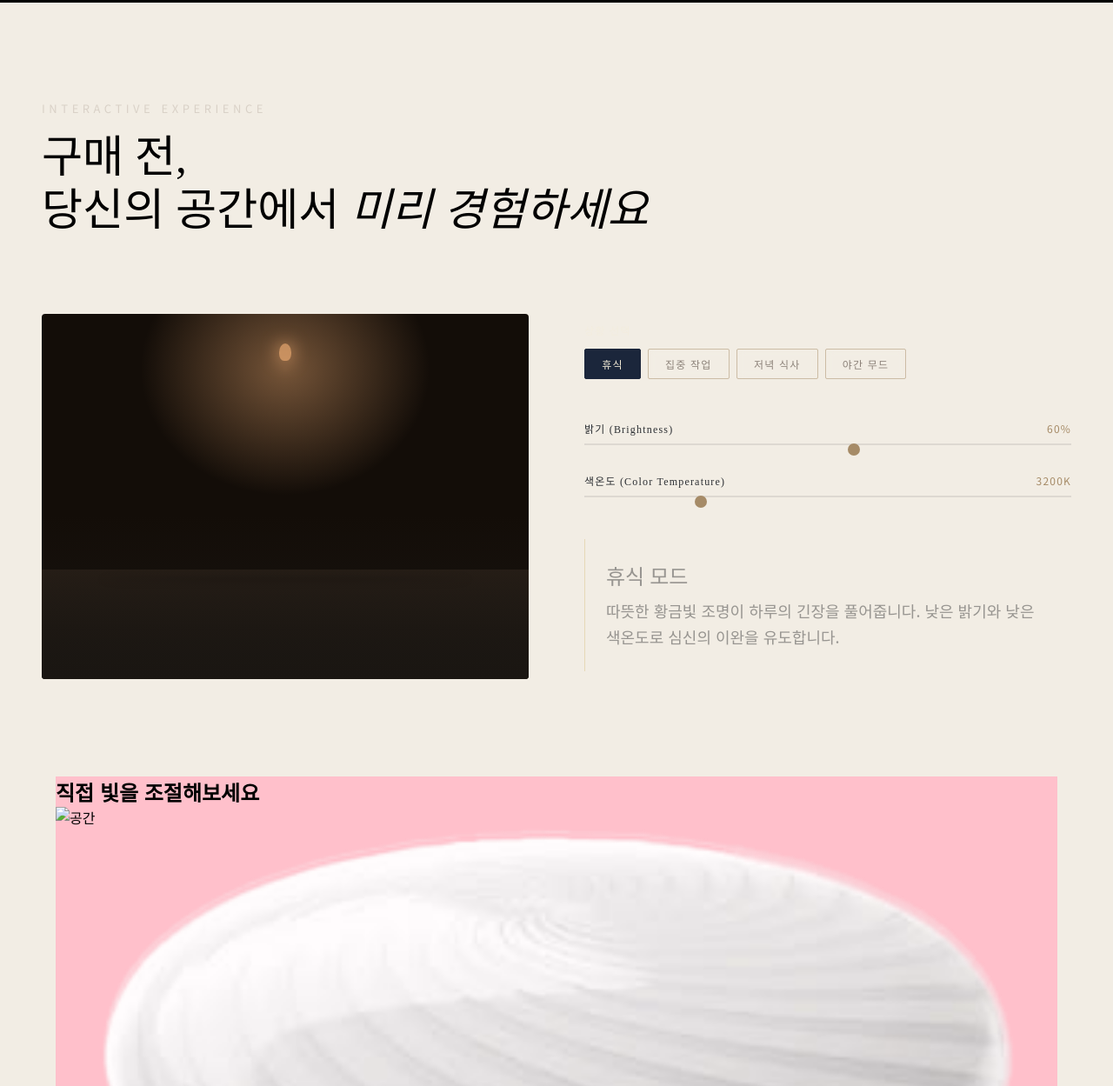
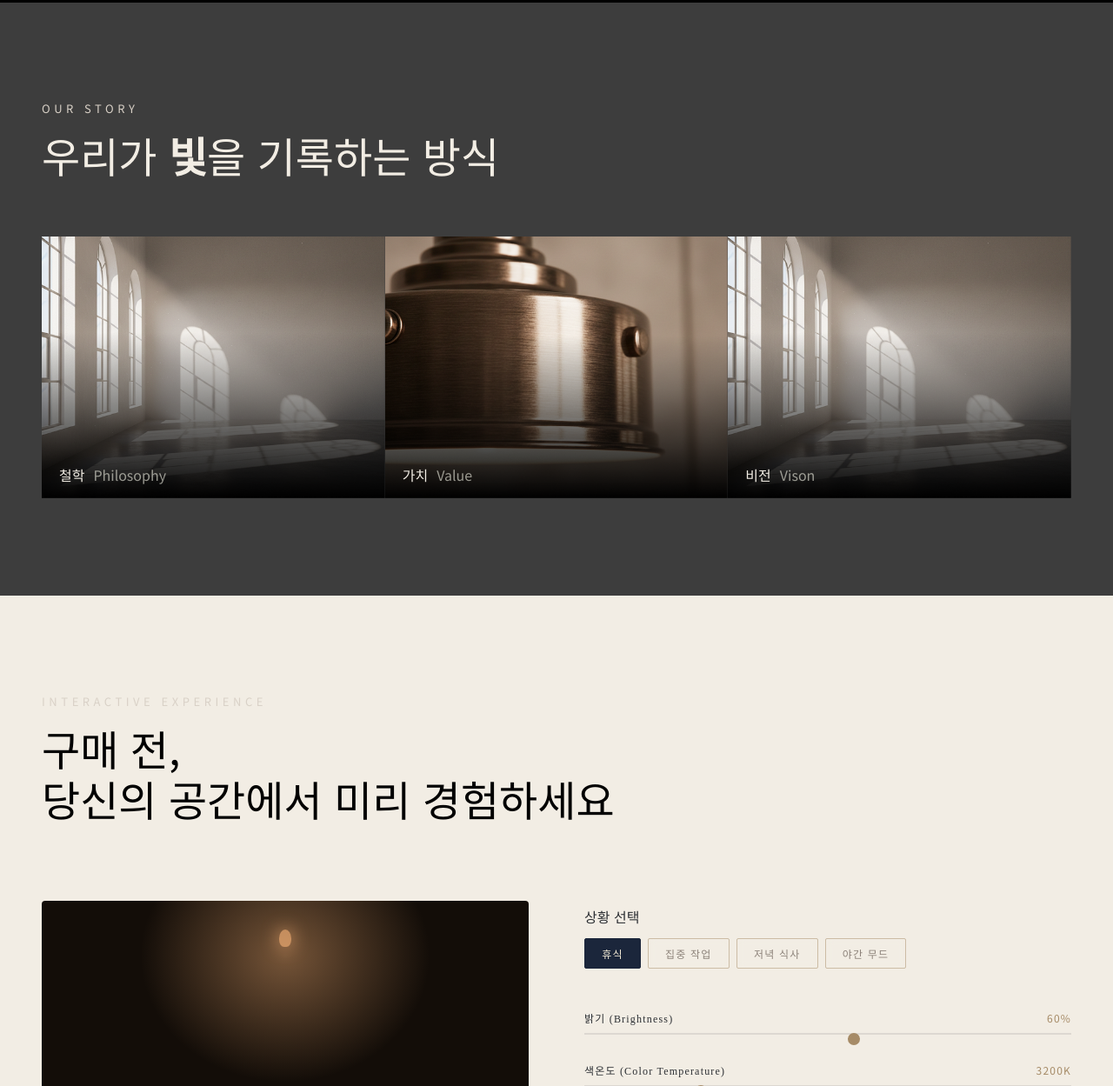
Before and after one commit to rainwhdmsql-stack/Roomlit-responsive-project, a plain HTML site: page index.html in a window 1280 px wide. Shown: the part 3937-5186 px from the top of the page at 87% size. Drawn offline with Linux system fonts and the light colour scheme.

Commit message:
our story 영역 만드는중, 호버 기능만 넣으면 됌! !

```diff
--- a/JS/visual.js
+++ b/JS/visual.js
@@ -6,7 +6,6 @@ document.addEventListener("DOMContentLoaded", () => {
   const lightGlow = document.getElementById("lightGlow");
   const bedroomBg = document.querySelector(".bedroom-bg");
   const controls = document.getElementById("controls");
-  // 텍스트 박스 변수 추가
   const lightTextBox = document.getElementById("lightTextBox");
 
   window.addEventListener("scroll", () => {
@@ -14,41 +13,42 @@ document.addEventListener("DOMContentLoaded", () => {
     const vh = window.innerHeight;
     const rect = stickySection.getBoundingClientRect();
 
-    // 메인 비주얼 구간에서의 진행률 계산 (0 ~ 1)
+    // [수정] 조명 가시성 제어: 섹션 하단이 화면의 50% 지점(vh * 0.5)에 도달하면 숨김
+    // 더 빨리 사라지게 하려면 0.5를 0.8 또는 1.0으로 키우세요
+    if (rect.bottom < vh * 0.5) {
+      lampContainer.classList.add("is-hidden");
+    } else {
+      lampContainer.classList.remove("is-hidden");
+    }
+
+    // 메인 비주얼 구간 진행률 계산
     let progress = Math.max(0, Math.min(1, -rect.top / vh));
 
-    // 1. 위치 계산: translateY로 부드럽게 이동
+    // 1. 위치 계산
     const startY = 10;
     const endY = 0;
     const currentY = startY + (endY - startY) * progress;
-
-    // 2. transform 적용
     lampContainer.style.transform = `translateX(-50%) translateY(${currentY}vh)`;
 
-    // 3. 클래스 제어 (크기 변화용)
+    // 2. 클래스 제어
     if (progress > 0.1) lampContainer.classList.add("is-main");
     else lampContainer.classList.remove("is-main");
 
-    // 4. 조명 밝기 및 배경 인터랙션
+    // 3. 조명 밝기 및 배경 인터랙션
     const startEffect = vh * 0.7;
     const endEffect = vh * 2.5;
 
     if (scrollY > startEffect) {
-      let effectProgress = Math.min(
-        1,
-        (scrollY - startEffect) / (endEffect - startEffect),
-      );
+      let effectProgress = Math.min(1, (scrollY - startEffect) / (endEffect - startEffect));
 
       lampImg.style.filter = `brightness(${effectProgress})`;
       innerLight.style.opacity = Math.pow(effectProgress, 2) * 1.5;
       bedroomBg.style.opacity = effectProgress;
       lightGlow.style.opacity = effectProgress * 0.8;
 
-      // 텍스트는 0.6에서 먼저 등장
       if (effectProgress > 0.6) lightTextBox.classList.add("show");
       else lightTextBox.classList.remove("show");
 
-      // 버튼은 0.8에서 나중에 등장
       if (effectProgress > 0.9) controls.classList.add("show");
       else controls.classList.remove("show");
 
--- a/css/main.css
+++ b/css/main.css
@@ -2,6 +2,7 @@
 @import url("font.css");
 @import url("header.css");
 @import url("visual.css");
+@import url("story.css");
 
 
 /* 공통영역 */
--- /dev/null
+++ b/css/story.css
@@ -0,0 +1,31 @@
+/* 브랜드 스토리 전체 영역 */
+.story {
+  padding: 7rem 3rem;
+  background-color: rgb(61, 61, 61);
+}
+
+/* 콘텐츠 제목 */
+.story .section-title {
+  color: var(--background-color);
+}
+/* 브랜드 스토리 카드 전체 영역 */
+.story-wrap {
+  margin-top: 4rem;
+  display: flex;
+}
+.story-1,
+.story-2,
+.story-3 {
+  position: relative;
+}
+.story-des {
+  position: absolute;
+  bottom: 5%;
+  left: 20px;
+  color: var(--background-color);
+}
+
+.story-des span{
+    margin-left: 10px;
+    color: rgba(242, 242, 228, 0.6);
+}
--- a/css/visual.css
+++ b/css/visual.css
@@ -199,15 +199,12 @@ button:hover {
 
 /* 콘텐츠 타이틀 */
 .section-title {
-  font-family: "Cormorant Garamond", serif;
-  font-size: clamp(2rem, 4vw, 3.5rem);
-  font-weight: 300;
+  font-size: var(--web--contents-title);
+    font-weight: 400;
   line-height: 1.2;
   margin-bottom: 0.5rem;
 }
-.section-title em {
-  font-style: italic;
-}
+
 
 
 
@@ -368,19 +365,33 @@ input[type="range"]::-webkit-slider-runnable-track {
 }
 
 .mood-desc {
+  font-style: var("Cormorant Garamond", serif);
+  font-size: 20px;
   padding: 1.5rem;
-  border-left: 1px solid rgba(201, 168, 76, 0.3);
+  border-left: 1px solid rgba(166, 139, 103, 0.6);
   margin-top: 1rem;
 }
 .mood-desc h4 {
-  font-family: "Cormorant Garamond", serif;
+  font-weight: 300;
   font-size: clamp(20px, 5vw, 24px);
-  font-weight: 300;
   margin-bottom: 0.5rem;
-  color: rgba(61, 61, 61, 0.5);
+  color: rgba(61, 61, 61, 0.8);
 }
 .mood-desc p {
   font-size: clamp(15px, 5vw, 18px);
   line-height: 1.7;
   color: rgba(61, 61, 61, 0.5);
 }
+
+
+.fixed-lamp-container {
+  transition: opacity 0.5s ease;
+  opacity: 1;
+}
+
+/* !important를 붙여 우선순위를 강제로 올립니다 */
+.fixed-lamp-container.is-hidden {
+  opacity: 0 !important;
+  visibility: hidden !important;
+  pointer-events: none !important;
+}
--- a/index.html
+++ b/index.html
@@ -178,23 +178,93 @@
           </div>
         </section>
 
+        <!-- brand story -->
+        <div class="story">
+          <p class="section-eyebrow">Our Story</p>
+          <h2 class="section-title">
+            우리가 <strong>빛</strong>을 기록하는 방식
+          </h2>
+          <!-- 브랜드 스토리 카드 영역 -->
+          <div class="story-wrap">
+            <!-- 그룹핑 1 -->
+            <div class="story-1">
+              <div class="story-img">
+                <img src="assets/our-story/Frame 32.png" alt="철학" />
+              </div>
+              <div class="story-des">
+                <p>철학<span>Philosophy</span></p>
+              </div>
+            </div>
+            <!-- 그룹핑 2 -->
+            <div class="story-2">
+              <div class="story-img">
+                <img src="assets/our-story/Frame 33.png" alt="가치" />
+              </div>
+              <div class="story-des">
+                <p>가치<span>Value</span></p>
+              </div>
+            </div>
+            <!-- 그룹핑 3 -->
+            <div class="story-3">
+              <div class="story-img">
+                <img src="assets/our-story/Frame 32.png" alt="비전" />
+              </div>
+              <div class="story-des">
+                <p>비전<span>Vison</span></p>
+              </div>
+            </div>
+          </div>
+        </div>
+
         <!-- 비주얼 - 3 ( 슬라이드 바 인터렉션 - 시뮬레이터 ) -->
         <section id="simulator">
           <p class="section-eyebrow">Interactive Experience</p>
-  <h2 class="section-title">구매 전,<br>당신의 공간에서 <em>미리 경험하세요</em></h2>
+          <h2 class="section-title">
+            구매 전,<br />당신의 공간에서 미리 경험하세요
+          </h2>
           <div class="section-divider"></div>
           <div class="sim-layout">
-    <div class="sim-room" id="simRoom" style="background: rgb(18, 13, 8);">
-      <div class="room-light" id="roomLight" style="--room-color: rgba(255,184,123,0.35); background: radial-gradient(rgba(255, 184, 123, 0.35) 0%, transparent 70%);"></div>
+            <div
+              class="sim-room"
+              id="simRoom"
+              style="background: rgb(18, 13, 8)"
+            >
+              <div
+                class="room-light"
+                id="roomLight"
+                style="
+                  --room-color: rgba(255, 184, 123, 0.35);
+                  background: radial-gradient(
+                    rgba(255, 184, 123, 0.35) 0%,
+                    transparent 70%
+                  );
+                "
+              ></div>
               <div class="room-floor"></div>
               <div class="room-table"></div>
               <div class="room-shadow"></div>
-      <div class="room-bulb" id="roomBulb" style="background: rgba(255, 184, 123, 0.525); box-shadow: rgba(255, 184, 123, 0.8) 0px 0px 16.6667px;"></div>
+              <div
+                class="room-bulb"
+                id="roomBulb"
+                style="
+                  background: rgba(255, 184, 123, 0.525);
+                  box-shadow: rgba(255, 184, 123, 0.8) 0px 0px 16.6667px;
+                "
+              ></div>
               <div class="room-furniture"></div>
             </div>
             <div class="sim-controls">
               <div>
-        <p style="font-size:0.75rem;letter-spacing:0.1em;color:rgba(245,237,216,0.4);text-transform:uppercase;margin-bottom:0.8rem">상황 선택</p>
+                <p
+                  style="
+                    font-size: clamp(12px, 5vw, 35px)
+                    letter-spacing: 0.1em;
+                    color: var( --main-text);
+                    margin-bottom: 0.8rem;
+                  "
+                >
+                  상황 선택
+                </p>
                 <div class="mood-tabs">
                   <button class="mood-tab active" data-mood="rest">휴식</button>
                   <button class="mood-tab" data-mood="work">집중 작업</button>
@@ -203,41 +273,44 @@
                 </div>
               </div>
               <div class="ctrl-group">
-        <div class="ctrl-label">밝기 (Brightness) <span id="brightnessVal">50%</span></div>
-        <input type="range" id="brightness" min="10" max="100" value="60" step="1">
+                <div class="ctrl-label">
+                  밝기 (Brightness) <span id="brightnessVal">50%</span>
+                </div>
+                <input
+                  type="range"
+                  id="brightness"
+                  min="10"
+                  max="100"
+                  value="60"
+                  step="1"
+                />
               </div>
               <div class="ctrl-group">
-        <div class="ctrl-label">색온도 (Color Temperature) <span id="tempVal">3200K</span></div>
-        <input type="range" id="colorTemp" min="2200" max="6500" value="3200" step="100">
+                <div class="ctrl-label">
+                  색온도 (Color Temperature) <span id="tempVal">3200K</span>
                 </div>
+                <input
+                  type="range"
+                  id="colorTemp"
+                  min="2200"
+                  max="6500"
+                  value="3200"
+                  step="100"
+                />
+              </div>
+              <!-- 슬라이더 버튼별 설명 -->
               <div class="mood-desc" id="moodDesc">
                 <h4>휴식 모드</h4>
-        <p>따뜻한 황금빛 조명이 하루의 긴장을 풀어줍니다. 낮은 밝기와 낮은 색온도로 심신의 이완을 유도합니다.</p>
+                <p>
+                  따뜻한 황금빛 조명이 하루의 긴장을 풀어줍니다. 낮은 밝기와
+                  낮은 색온도로 심신의 이완을 유도합니다.
+                </p>
               </div>
             </div>
           </div>
         </section>
+      </main>
 
-<!-- 임시 슬라이드 비주얼-->
-        <section class="bottom-visual">
-  <div class="bottom-visual-wrap inner">
-     <h2>직접 <span>빛</span>을 조절해보세요</h2>
-    <div class="visual-display">
-      <div class="display-box" id="displayBox">
-        <img src="assets/images/bg-dinner.png" alt="공간" id="roomBg" />
-        <div class="fixed-lamp-mini" id="miniLamp">
-           <img src="assets/images/light-fixed-1.png" alt="조명" />
-           <div class="light-inner" id="miniInner"></div>
-        </div>
-      </div>
-    </div>
-
-    <div class="control-panel">
-      </div>
-  </div>
-</section>
-
-      </main>
       <!-- 하단 -->
     </div>
   </body>
```
Also changed, not shown: assets/our-story/Frame 32.png (added), assets/our-story/Frame 33.png (added), assets/our-story/Frame 34.png (added), 레이아웃 및 UX/Frame 33.png (added). Lines whose indentation alone changed are shown as unchanged.
